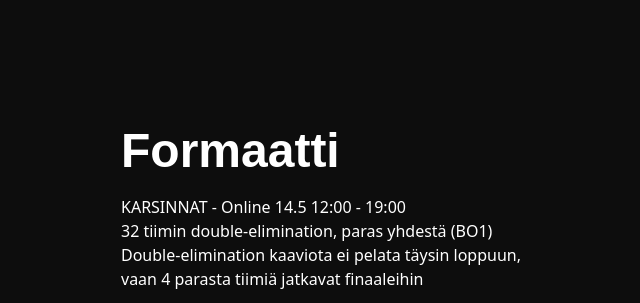
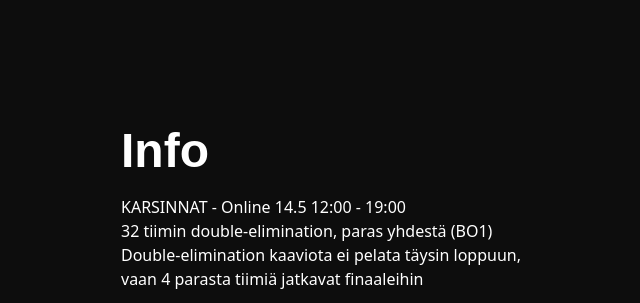
Before and after one commit to aaltogamers/lol-osm-2022, a Gatsby site: page / in a window 1280 px wide. Shown: the part 2497-2800 px from the top of the page, without its empty margins (71-711 px from the left). Built offline with nearby package versions, Linux system fonts and the light colour scheme; Gatsby itself is replaced by a stand-in of ours.

Commit message:
More fixes

```diff
--- a/src/pages/index.js
+++ b/src/pages/index.js
@@ -72,7 +72,7 @@ const IndexPage = () => {
               { Object.entries(tournamentInfo.dates).sort(([key, value], ...rest) => compareAsc(value.date, ...rest)).map( ([key, date]) => {
                 return (
                   <li key={key}>
-                    { format(date.date, "MM.dd.yyyy") } - { t(date.name) }
+                    { format(date.date, "dd.MM.yyyy") } - { t(date.name) }
                   </li>
                 )
               }) }
@@ -87,13 +87,13 @@ const IndexPage = () => {
               { t(translations.titles.formatTitle) }
               </h1>
               <p className="text-white whitespace-pre-line">
-                { t(translations.content.formatContent) }
+                { t(translations.content.formatContent) }<a className="text-blue-500 underline" href="https://docs.google.com/document/d/1JMTgiNYxr56f3kAA77Qs5LqH3wNQTMMAYkE43NA4I8s/edit?usp=sharing">{t(translations.content.formatReadMore)}</a>
               </p>
           </div>
         </div>
         <div className="bg-center min-h-screen min-w-screen flex flex-col items-center"
           id={sectionAnchors.signUp}>
-          <div className="pt-[28vh] pl-[15vw] pr-[5vw] w-full flex-grow">
+          <div className=" pt-[28vh] pl-[15vw] pr-[5vw] w-full flex-grow">
               <h1 className="text-theme-red text-3xl lg:text-5xl font-bold pb-5 customFont-PhageRegular">
               { t(translations.titles.signUpTitle) }
               </h1>
--- a/src/translations.js
+++ b/src/translations.js
@@ -7,7 +7,7 @@ export const translations = {
     dates: {
         signUpStart: {
             [languages.FI]: "Ilmottautuminen aukeaa",
-            [languages.EN]: "Sign-up open",
+            [languages.EN]: "Sign-up opens",
         },
         signUpEnd: {
             [languages.FI]: "Ilmottautuminen sulkeutuu",
@@ -40,24 +40,20 @@ export const translations = {
             [languages.EN]: "Answer the call",
         },
         infoMenuTitle: {
-            [languages.FI]: "Info",
-            [languages.EN]: "Info",
+            [languages.FI]: "Yleistä",
+            [languages.EN]: "About",
         },
         timelineTitle: {
             [languages.FI]: "Aikataulu",
             [languages.EN]: "Timeline",
         },
         formatTitle: {
-            [languages.FI]: "Formaatti",
-            [languages.EN]: "Format",
+            [languages.FI]: "Info",
+            [languages.EN]: "Info",
         },
         signUpTitle: {
             [languages.FI]: "Ilmoittaudu",
             [languages.EN]: "Sign Up",
-        },
-        rulesTitle: {
-            [languages.FI]: "Info",
-            [languages.EN]: "Info",
         },
     },
     content: {
@@ -119,11 +115,23 @@ export const translations = {
 
             FINAALIT - Espoo 21.5.
             4 tiimin single-elimination, paras kolmest (BO3)
-            Server: EU West
 
-            Stream: Molemmat päivät streamataan osoitteessa twitch.tv/aaltogamers
+            SERVER: EU West
 
-            Palkinnot: 1: 1000€, 2: 500€, 3 ja 4: 100€`,
+            STREAM: Molemmat päivät streamataan osoitteessa twitch.tv/aaltogamers
+
+            PALKINNOT:
+            1: 1000€, 2: 500€, 3 ja 4: 100€
+
+            FINAALIPÄIVÄ:
+            Turnauksen finaalipäivään pääsevät neljä parasta tiimiä ja päivä järjestetään livenä
+            Espoossa lauantaina 21.05. Neljä finaaliin päässyttä tiimiä ovat sitoutuneet osallistumaan
+            finaaliin livenä. Jos tiimi tulee kauempaa, Aalto Gamers voi avustaa tiimiä matkustamisen
+            ja majoituksen kanssa. Avustuksen tarpeesta ja muista finaalipäivän yksityiskohdista keskustellaan
+            neljän finaalitiimin kanssa erikseen karsintojen jälkeen.
+
+            SÄÄNNÖT:
+            `,
             [languages.EN]: `QUALIFIERS - Online 14.5. 12:00 - 19:00
             32 team double-elimination, best of 1 (BO1)
             The double-elimination bracket will not be fully completed,
@@ -132,13 +140,26 @@ export const translations = {
             FINALS - Espoo 21.5.
             4 team single-elimination, best of 3 (BO3)
 
-            Server: EU West
+            SERVER: EU West
 
-            Stream: Both days will be streamed at twitch.tv/aaltogamers
+            STREAM: Both days will be streamed at twitch.tv/aaltogamers
 
-            Prizes: 1st: 1000€
-                    2nd: 500€
-                    3rd & 4th: 100€`,
+            PRIZES: 1st: 1000€, 2nd: 500€, 3rd & 4th: 100€
+
+            FINALS DAY:
+            The four best teams will get to the Finals day, which will be organised live
+            in Espoo on Saturdy 21.5. These four finals teams are committed to participate
+            at the finals live. If the team arrives from a further distance, Aalto Gamers
+            can assist in the team’s travel and accomodation. The need for this support and
+            other finals day details will be shared and discussed with the four finals teams
+            separately after the preliminaries.
+
+            RULES:
+            `,
+        },
+        formatReadMore: {
+            [languages.FI]: `Lue säännöt täältä`,
+            [languages.EN]: `Read the rules here `,
         },
         signUpContent1: {
             [languages.FI]: `Ilmoittautuaksesi, sinun täytyy
@@ -182,35 +203,5 @@ export const translations = {
             [languages.FI]: "Ilmoittaudu",
             [languages.EN]: "Sign Up",
         },
-        rules: {
-            prizes: {
-                [languages.FI]: `PALKINNOT
-                1. sija: 1000€
-                2. sija: 500€
-                3
-                `,
-                [languages.EN]: `Prizes`,
-            },
-            general: {
-                [languages.FI]: `Yleinen info`,
-                [languages.EN]: `General info`,
-            },
-            licence: {
-                [languages.FI]: `SEUL harrastajalisenssi`,
-                [languages.EN]: `SEUL amateur licence`,
-            },
-            finals: {
-                [languages.FI]: `Finaalipäivä`,
-                [languages.EN]: `Finals day`,
-            },
-            rules: {
-                [languages.FI]: `Säännöt`,
-                [languages.EN]: `Rules`,
-            },
-            stream: {
-                [languages.FI]: `Stream`,
-                [languages.EN]: `Stream`,
-            }
-        }
     }
 }
```
Also changed, not shown: src/pages/rules.js (added).
